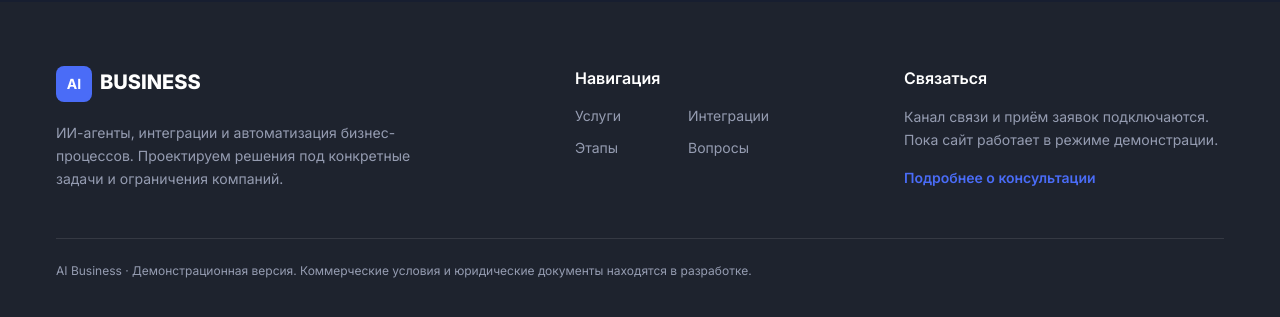
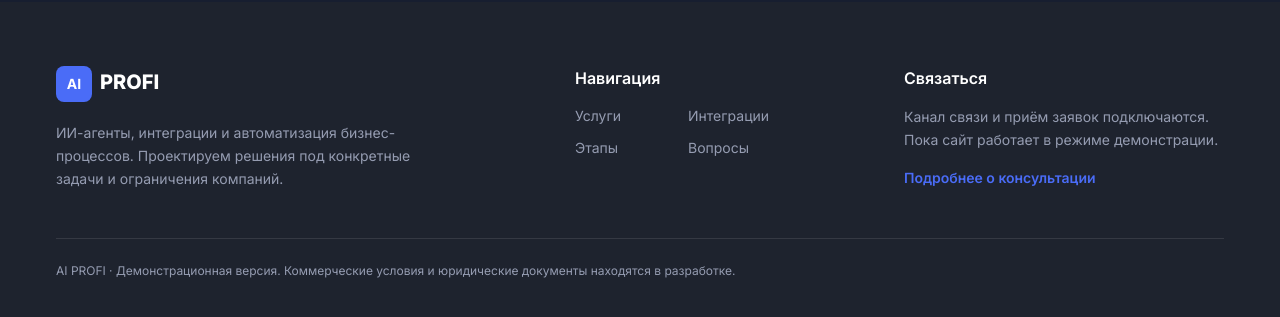
Before and after one commit to valhoroshev-web/ai-business-site, a Next.js app: page / in a window 1280 px wide. Shown: the part 5497-5814 px from the top of the page. Built offline with nearby package versions, Linux system fonts and the light colour scheme; no server answers.

Commit message:
Brand: use AI PROFI consistently in src/components/Footer/index.tsx

```diff
--- a/src/components/Footer/index.tsx
+++ b/src/components/Footer/index.tsx
@@ -15,7 +15,7 @@ export default function Footer() {
           <div className="max-w-sm">
             <Link href="/" className="text-xl font-extrabold text-black dark:text-white">
               <span className="mr-2 inline-flex h-9 w-9 items-center justify-center rounded-lg bg-primary text-sm font-bold text-white">AI</span>
-              BUSINESS
+              PROFI
             </Link>
             <p className="mt-5 text-sm leading-relaxed text-body-color dark:text-body-color-dark">
               ИИ-агенты, интеграции и автоматизация бизнес-процессов. Проектируем решения под конкретные задачи и ограничения компаний.
@@ -38,7 +38,7 @@ export default function Footer() {
           </div>
         </div>
         <div className="mt-12 border-t border-gray-200 pt-6 text-xs text-body-color dark:border-white/10 dark:text-body-color-dark">
-          AI Business · Демонстрационная версия. Коммерческие условия и юридические документы находятся в разработке.
+          AI PROFI · Демонстрационная версия. Коммерческие условия и юридические документы находятся в разработке.
         </div>
       </div>
     </footer>
```
